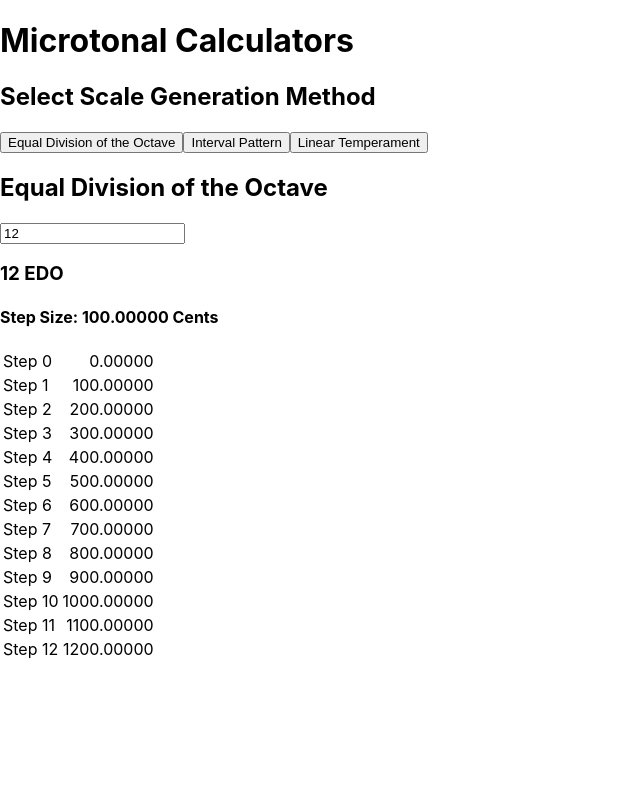
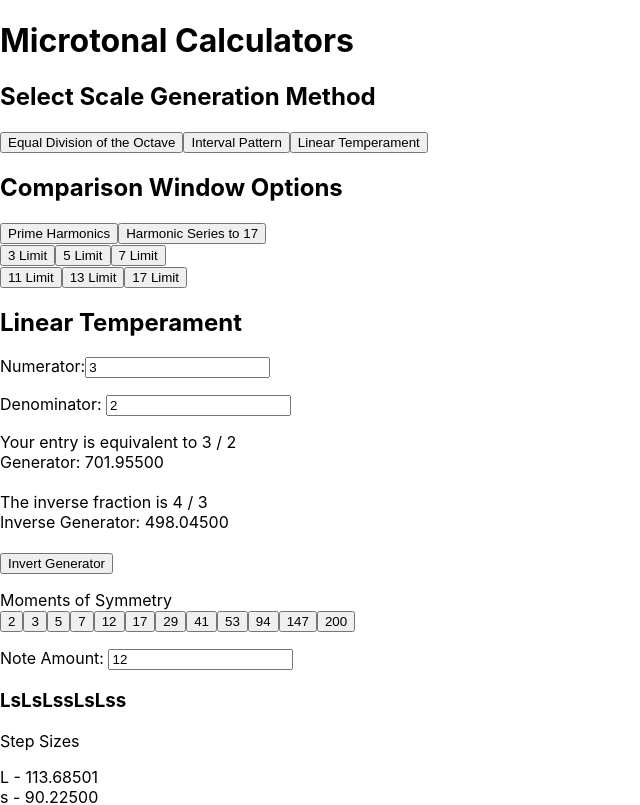
Before and after one commit to zzork/color-horizons-review-temp, a React (Create React App) app: page / in a window 1280 px wide. Shown: the top 805 px of the page, without its empty margins (0-640 px from the left). Built offline with nearby package versions, Linux system fonts and the light colour scheme.

Commit message:
everything working, time to make comparison window options operational

```diff
--- a/src/App.js
+++ b/src/App.js
@@ -3,10 +3,11 @@ import React, { useState } from "react";
 import { Selector } from "./components/Selector";
 import { CalculatorWindow } from "./components/CalculatorWindow";
 import { stateTable } from "./stateData";
+import { ComparisonOptions } from "./components/ComparisonOptions";
 
 function App() {
   const [stateData, setStateData] = useState(stateTable);
-  const [selectedView, setSelectedView] = useState("edo");
+  const [selectedView, setSelectedView] = useState("lt");
   const onSelect = (viewId) => {
     setSelectedView(viewId);
   };
@@ -14,6 +15,7 @@ function App() {
     <div>
       <h1>Microtonal Calculators</h1>
       <Selector onSelect={onSelect} />
+      <ComparisonOptions />
       <CalculatorWindow
         viewId={selectedView}
         stateData={stateData}
--- /dev/null
+++ b/src/components/ComparisonOptions.js
@@ -0,0 +1,17 @@
+export const ComparisonOptions = ({}) => {
+  return (
+    <div>
+      <h2>Comparison Window Options</h2>
+      <button>Prime Harmonics</button>
+      <button>Harmonic Series to 17</button>
+      <br />
+      <button>3 Limit</button>
+      <button>5 Limit</button>
+      <button>7 Limit</button>
+      <br />
+      <button>11 Limit</button>
+      <button>13 Limit</button>
+      <button>17 Limit</button>
+    </div>
+  );
+};
```
